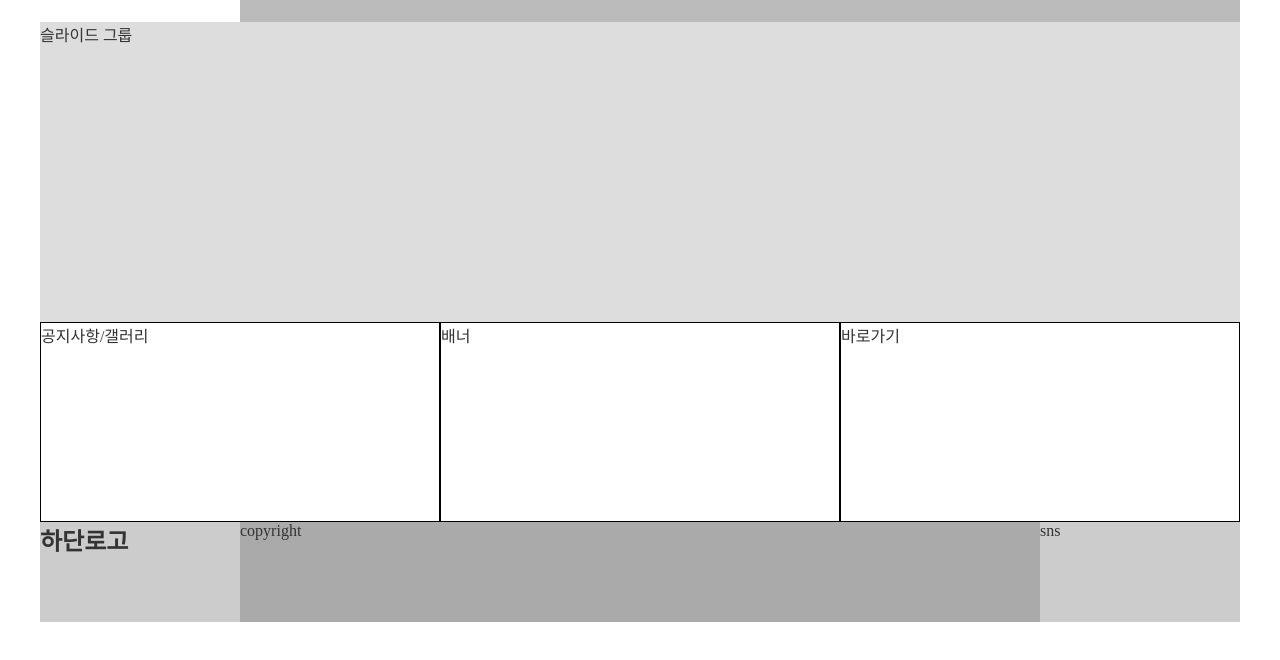
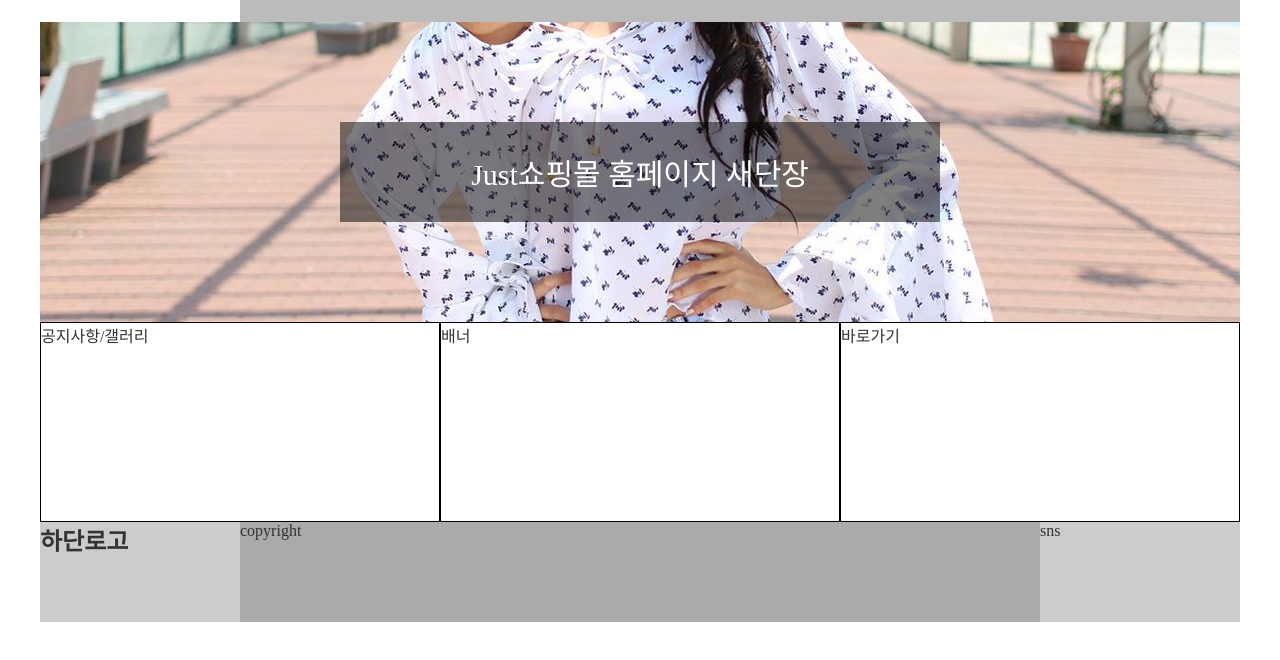
Before and after one commit to lightshadowL/licenseA1, a plain HTML site: page 최종결과/index.html in a window 1280 px wide. Shown: the part 78-738 px from the top of the page. Drawn offline with Linux system fonts and the light colour scheme.

Commit message:
슬라이드

```diff
--- a/최종결과/css/common.css
+++ b/최종결과/css/common.css
@@ -88,6 +88,7 @@
   height:0;
   overflow:hidden;
   transition:0.5s;
+  z-index:90;
 }
 .drop>li{
   width:25%;
@@ -126,7 +127,43 @@
 .slider-wrap{
   width:100%;
   height:300px;
+  /* background-color:#ddd; 변경 또는 삭제*/
+  position:relative;
+  overflow:hidden;
+}
+.sliders{
+  width:3600px;
+  height:100%;
+  position:relative;
   background-color:#ddd;
+  list-style:none;
+}
+.sliders>li{
+  width:1200px;
+  height:100%;
+  overflow:hidden;
+  position:relative;
+  float:left;
+}
+.sliders>li>a{
+  display:block;
+  width:100%;
+}
+.sliders>li>a img{
+  width:100%;
+}
+.slide-text{
+  width:50%;
+  height:100px;
+  background-color:rgba(0,0,0,0.5);
+  color:white;
+  font-size:30px;
+  position:absolute;
+  left:25%;
+  top:100px;
+  display:flex;
+  justify-content: center;
+  align-items: center;
 }
 .n-g-b-s{
   width:100%;
--- a/최종결과/index.html
+++ b/최종결과/index.html
@@ -130,7 +130,26 @@
     </header>
     <div id="section">
       <div class="slider-wrap">
-        슬라이드 그룹
+        <ul class="sliders">
+          <li>
+            <a href="#">
+              <img src="images/slide1.jpg" alt="슬라이드1">
+              <div class="slide-text">Just쇼핑몰 홈페이지 새단장</div>
+            </a>
+          </li>
+          <li>
+            <a href="#">
+              <img src="images/slide2.jpg" alt="슬라이드2">
+              <div class="slide-text">신규회원 이벤트</div>
+            </a>
+          </li>
+          <li>
+            <a href="#">
+              <img src="images/slide3.jpg" alt="슬라이드3">
+              <div class="slide-text">SUMMER 할인 이벤트</div>
+            </a>
+          </li>
+        </ul>
       </div>
       <div class="n-g-b-s">
         <div class="n-g">
--- a/최종결과/js/common.js
+++ b/최종결과/js/common.js
@@ -1,3 +1,12 @@
 $(document).ready(function(){
-
+  var count=0;
+  setInterval(function(){
+    if(count==3){
+      count=0;
+    }
+    $(".sliders").stop().animate({
+      left:-1200*count
+    })
+    count++;
+  },3000);
 });
```
